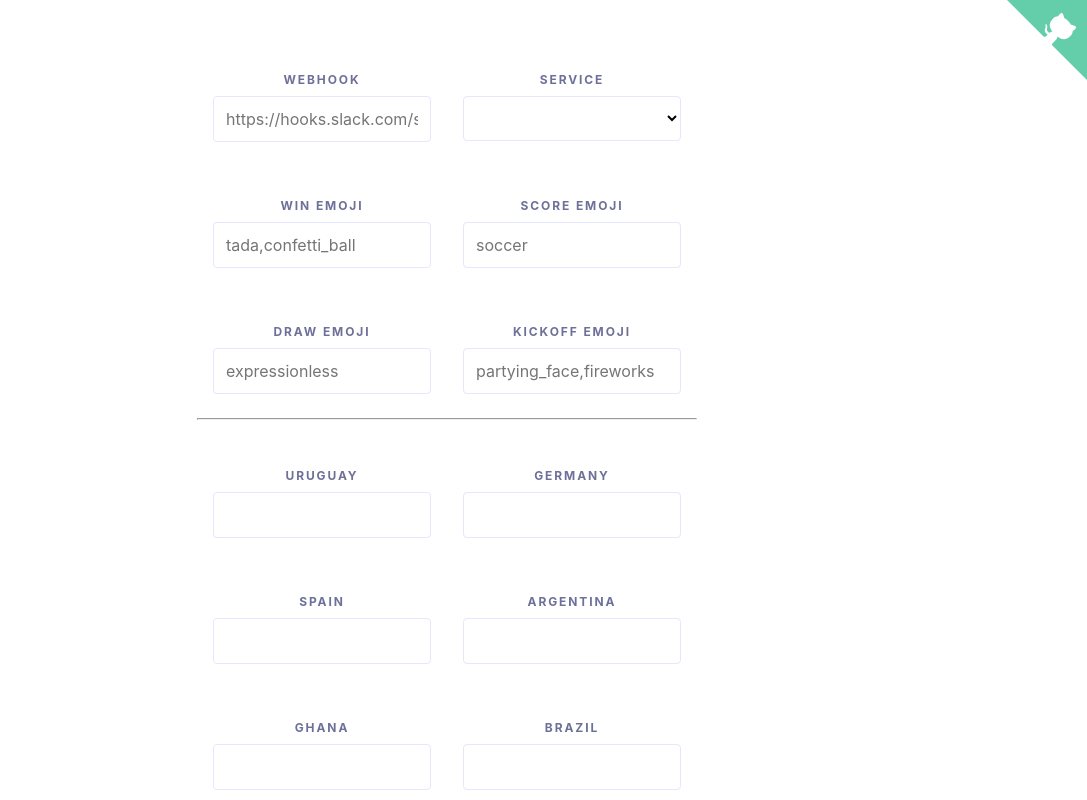
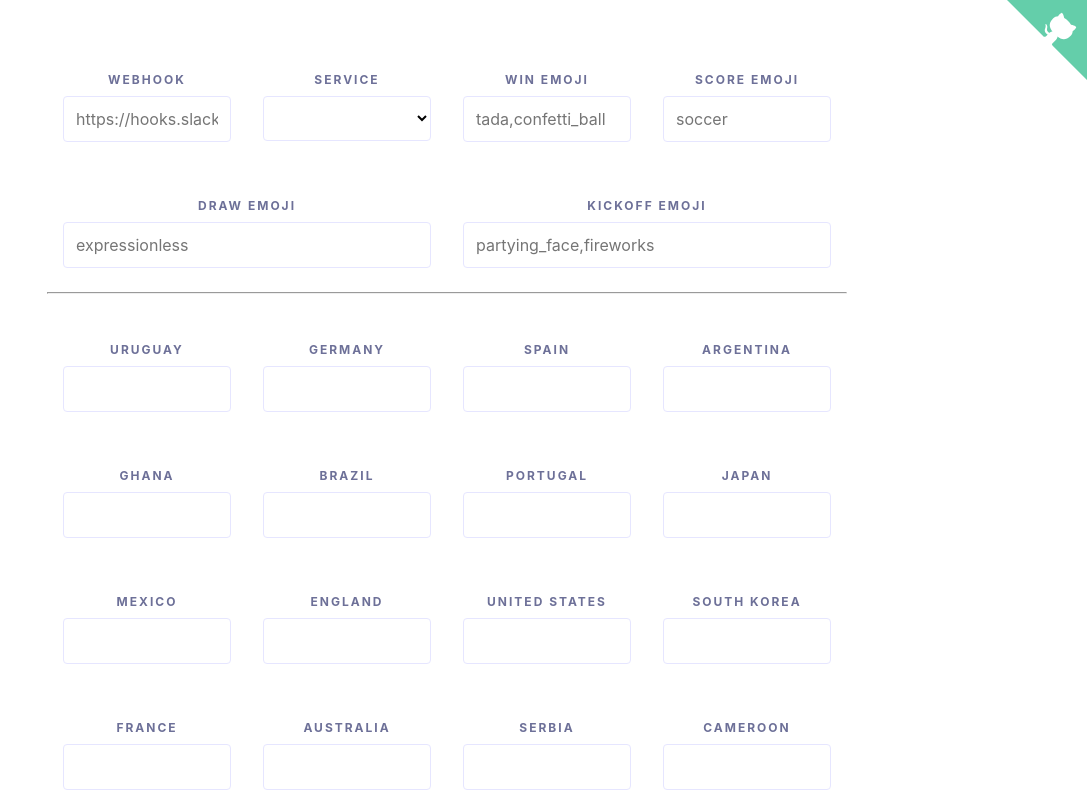
Before and after one commit to Plastonick/Sweepstakes-Frontend, a Svelte app: page / in a window 1280 px wide. Shown: the top 800 px of the page, without its empty margins (193-1280 px from the left). Built offline with nearby package versions, Linux system fonts and the light colour scheme.

Commit message:
css tweaks

```diff
--- a/src/app.css
+++ b/src/app.css
@@ -162,20 +162,12 @@ label {
   margin-bottom: 4px;
   text-transform: uppercase;
   font-size: 12px;
-  letter-spacing: 1.9px;
+  letter-spacing: 2px;
   line-height: 2;
 }
 
-/* used for errors */
-small {
-  display: block;
-  font-size: 12px;
-  color: var(--red);
-  margin-top: 10px;
-}
-
 .wrapper {
-  width: 500px;
+  width: 800px;
   display: flex;
   flex-wrap: wrap;
 }
```
